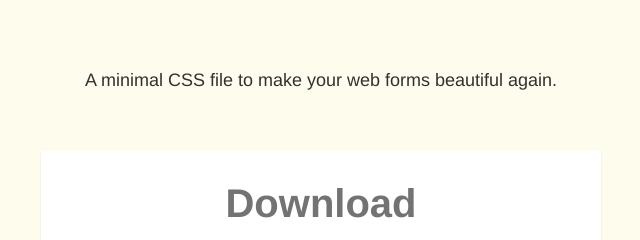
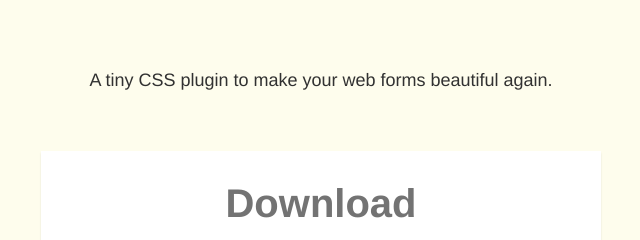
Before and after one commit to bradleytaunt/normform, a plain HTML site: page index.html in a window 1280 px wide. Shown: the part 129-369 px from the top of the page, 319-959 px from the left. Drawn offline with Linux system fonts and the light colour scheme.

Commit message:
Update call to action header

```diff
--- a/index.html
+++ b/index.html
@@ -13,7 +13,7 @@
     </header>
 
     <div class="intro-container">
-        <h1>A minimal CSS file to make your web forms beautiful again.</h1>
+        <h1>A tiny CSS plugin to make your web forms beautiful again.</h1>
         <a href="" class="button download">Download</a>
         <a href="#demo" class="button">View demo</a>
         <hr>
```
